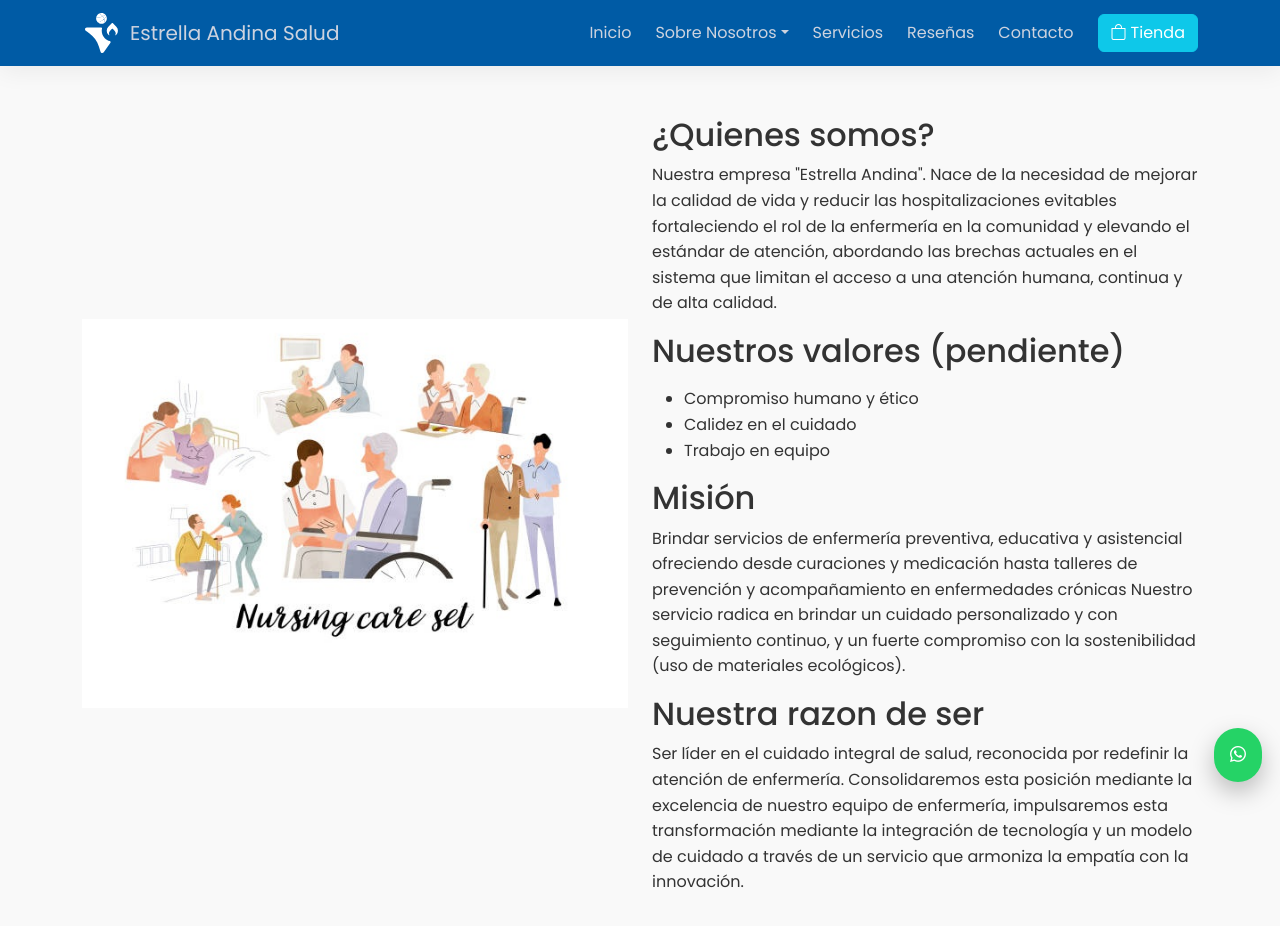
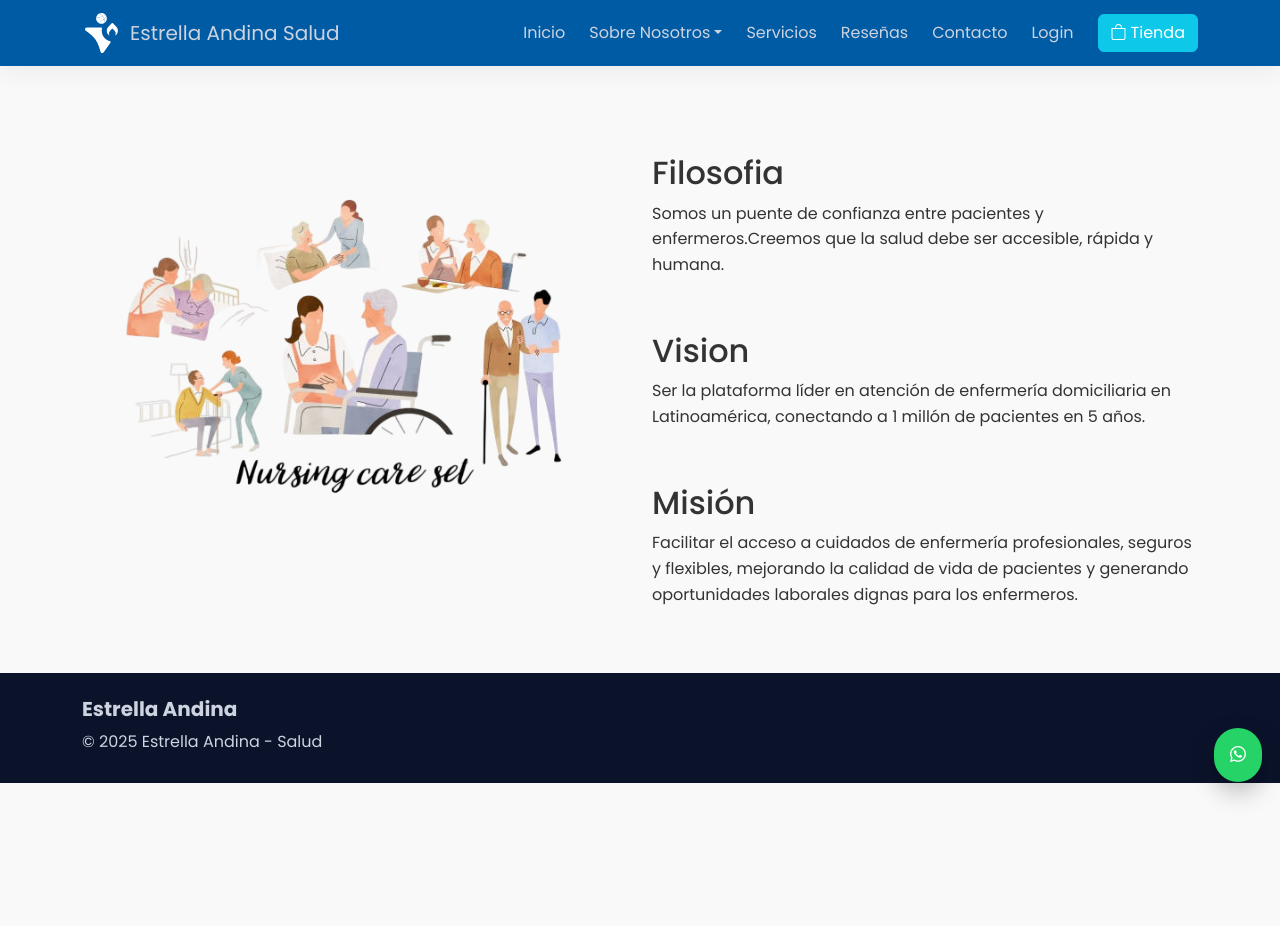
Before and after one commit to gab-097/OEyMN-Grupo5, a plain HTML site: page filosofia.html in a window 1280 px wide. After the commit the page ends 800 px from the top, so only its background shows below. Drawn offline with nearby package versions, Linux system fonts and the light colour scheme; a script that the page names is missing.

Commit message:
Update filosofia.html

```diff
--- a/filosofia.html
+++ b/filosofia.html
@@ -265,19 +265,21 @@
 
     /* Estilos para centrar la imagen verticalmente y asegurar la responsividad */
     .about_section .row {
-      align-items: center; /* Centra los elementos hijos (col-md-6) verticalmente */
+      align-items: center;
+      /* Centra los elementos hijos (col-md-6) verticalmente */
     }
 
     .about_section .img-box img {
       max-width: 100%;
-      height: auto; /* Mantiene la proporción de la imagen */
-     /* border-radius: 10px; /* Estilo de borde opcional */
-     /* box-shadow: 0 4px 12px rgba(0, 0, 0, 0.1); /* Sombra opcional */
+      height: auto;
+      /* Mantiene la proporción de la imagen */
+      /* border-radius: 10px; /* Estilo de borde opcional */
+      /* box-shadow: 0 4px 12px rgba(0, 0, 0, 0.1); /* Sombra opcional */
     }
 
     .about_section {
-        padding-top: 50px;
-        padding-bottom: 50px;
+      padding-top: 50px;
+      padding-bottom: 50px;
     }
   </style>
 
@@ -309,6 +311,7 @@
           <li class="nav-item"><a class="nav-link" href="index.html#servicios">Servicios</a></li>
           <li class="nav-item"><a class="nav-link" href="index.html#testimonios">Reseñas</a></li>
           <li class="nav-item"><a class="nav-link" href="index.html#contacto">Contacto</a></li>
+          <li class="nav-item"><a class="nav-link" href="Login.html">Login</a></li>
           <li class="nav-item ms-lg-2">
             <a class="btn btn-primary" href="tienda.html"><i class="bi bi-bag me-1"></i>Tienda</a>
           </li>
@@ -322,73 +325,48 @@
     <div class="container">
       <div class="row">
         <div class="col-md-6">
-         <div class="img-box">
-            <img src="images/filosofia1.jpg" alt="Imagen representativa de la filosofía de Estrella Andina Salud">
+          <div class="img-box">
+            <img src="images/filosofia2.png" alt="Imagen representativa de la filosofía de Estrella Andina Salud">
           </div>
         </div>
         <div class="col-md-6">
           <div class="detail-box">
             <h2 class="custom_heading">
-
+              <br>
               <span>
-                ¿Quienes somos?
+                Filosofia
               </span>
             </h2>
+
             <p>
-              Nuestra empresa "Estrella Andina". Nace de la necesidad de mejorar la calidad de vida y
-              reducir las hospitalizaciones evitables fortaleciendo el rol de la enfermería en la comunidad
-              y elevando el estándar de atención, abordando las brechas actuales en el sistema que limitan el
-              acceso a una atención humana, continua y de alta calidad.
+              Somos un puente de confianza entre pacientes y enfermeros.Creemos que la salud debe ser accesible, rápida
+              y humana.
             </p>
             <h2 class="custom_heading">
+              <br>
+              <span>
 
-              <span>
-                Nuestros valores (pendiente)
+                Vision
               </span>
             </h2>
             <div>
               <p>
-              <ul>
 
-                <li>Compromiso humano y ético</li>
-                <li>Calidez en el cuidado </li>
-                <li>Trabajo en equipo</li>
-              </ul>
+                Ser la plataforma líder en atención de enfermería domiciliaria en Latinoamérica, conectando a 1 millón
+                de pacientes en 5 años.
+
               </p>
 
               <h2 class="custom_heading">
-
+                <br>
                 <span>
                   Misión
                 </span>
               </h2>
               <p>
-                Brindar servicios de enfermería preventiva, educativa y asistencial ofreciendo desde curaciones y
-                medicación
-                hasta talleres de prevención y acompañamiento en enfermedades crónicas Nuestro servicio radica en
-                brindar un
-                cuidado personalizado y con seguimiento continuo, y un fuerte compromiso con la sostenibilidad (uso de
-                materiales ecológicos).
+                Facilitar el acceso a cuidados de enfermería profesionales, seguros y flexibles, mejorando la calidad de
+                vida de pacientes y generando oportunidades laborales dignas para los enfermeros.
               </p>
-
-              <h2 class="custom_heading">
-
-                <span>
-                  Nuestra razon de ser
-                </span>
-              </h2>
-              <p>
-                Ser líder en el cuidado integral de salud, reconocida por redefinir la atención de enfermería.
-                Consolidaremos esta posición mediante la excelencia de nuestro equipo de enfermería, impulsaremos
-                esta transformación mediante la integración de tecnología y un modelo de cuidado a través de un servicio
-                que armoniza la empatía con la innovación.
-              </p>
-
-
-
-
-
-
 
             </div>
           </div>
@@ -396,6 +374,23 @@
       </div>
     </div>
   </section>
+
+<!-- Footer -->
+    <footer class="py-4">
+      <div class="container">
+        <div class="row">
+          <div class="col-md-6 mb-4 mb-md-0">
+            <h5 class="fw-bold">Estrella Andina</h5>
+            <p class="mb-1">© <span id="year"></span> Estrella Andina - Salud</p>
+            <small></small>
+          </div>
+          <div class="col-md-6 d-flex gap-3 justify-content-md-end align-items-start">
+
+          </div>
+        </div>
+      </div>
+    </footer>
+
 
   <!-- WhatsApp FAB -->
   <a class="whatsapp-fab" href="https://wa.me/543884123456" target="_blank" rel="noopener" aria-label="WhatsApp">
```
